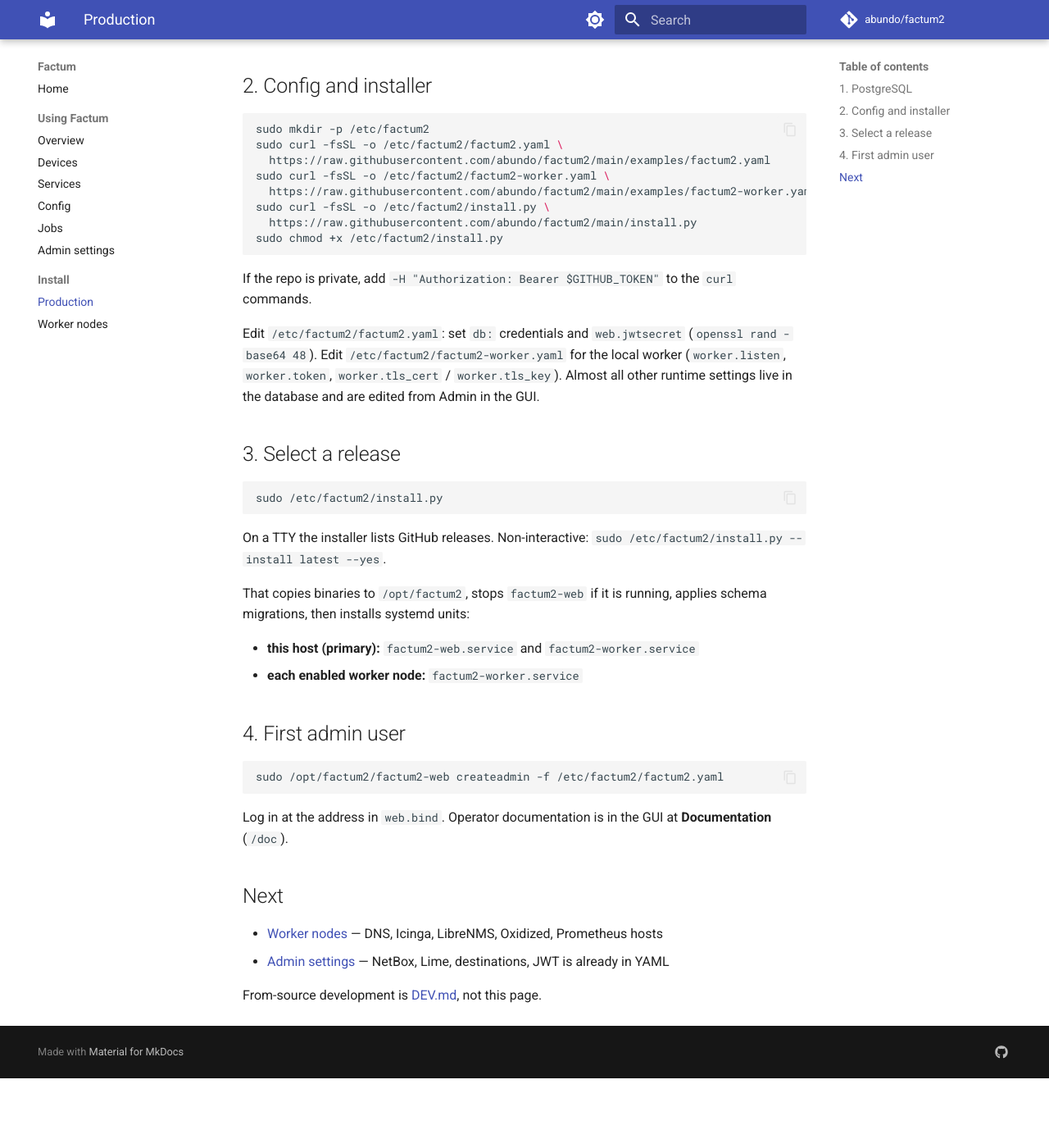
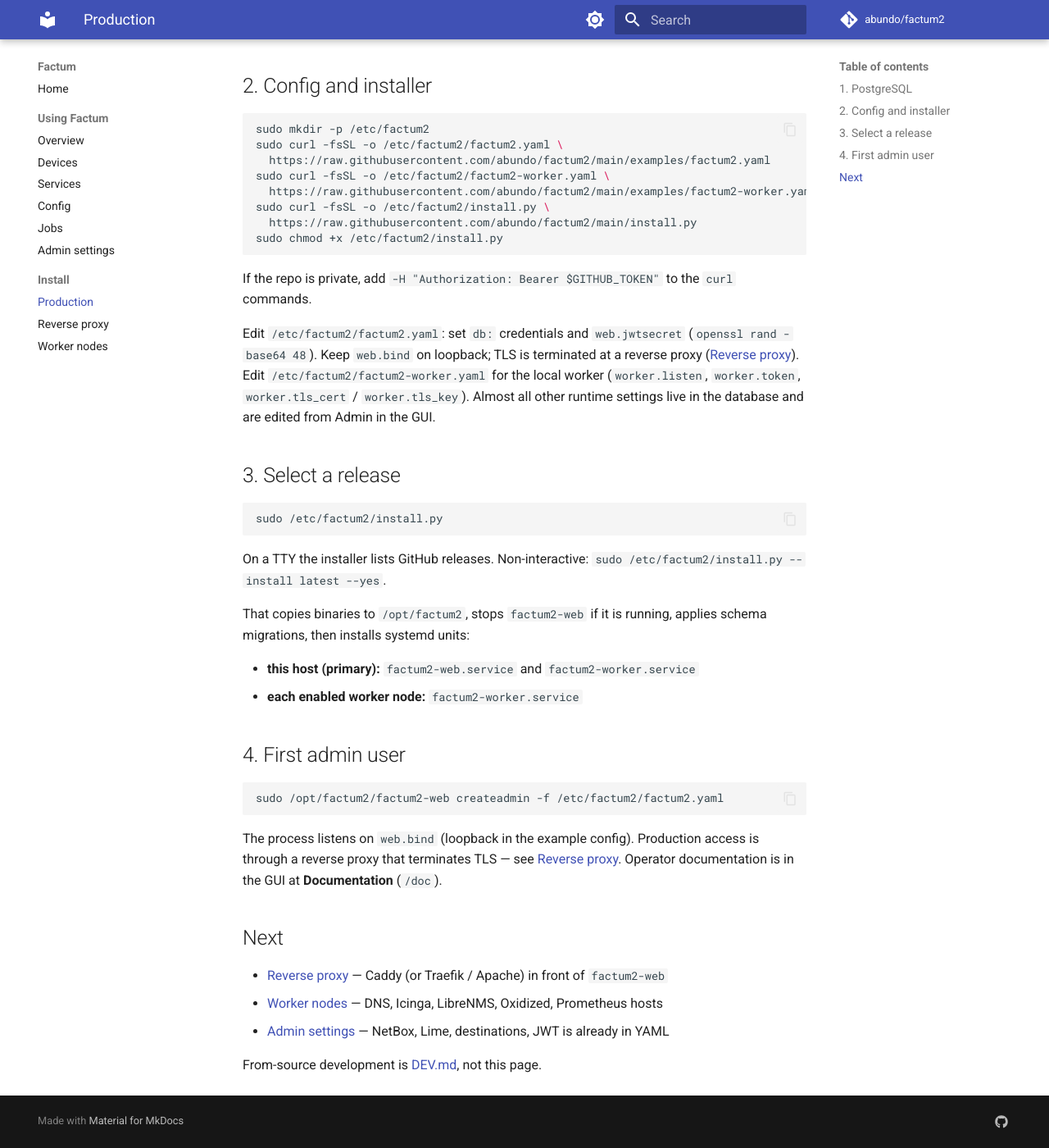
Before and after one commit to abundo/factum2, an MkDocs documentation site: the page built from docs/install/index.md, in a window 1280 px wide and 1400 px high, scrolled down 649 px. Shown: the whole window at 82% size. Built offline with MkDocs 1.6.1 and Material for MkDocs 9.7.7, drawn with Linux system fonts in a browser that asks for light colours; comment, search, counter and statistics services are not loaded; before the commit the page ends 1964 px from its top, so only the background shows below that.

Commit message:
docs: run the primary behind a reverse proxy
factum2-web speaks HTTP on loopback; TLS is terminated at Caddy,
Traefik, or Apache. Add Caddy setup for certificates already on disk.

````diff
--- a/docs/install/index.md
+++ b/docs/install/index.md
@@ -46,10 +46,11 @@
 the `curl` commands.
 
 Edit `/etc/factum2/factum2.yaml`: set `db:` credentials and `web.jwtsecret`
-(`openssl rand -base64 48`). Edit `/etc/factum2/factum2-worker.yaml` for
-the local worker (`worker.listen`, `worker.token`, `worker.tls_cert` /
-`worker.tls_key`). Almost all other runtime settings live in the database
-and are edited from Admin in the GUI.
+(`openssl rand -base64 48`). Keep `web.bind` on loopback; TLS is
+terminated at a reverse proxy ([Reverse proxy](reverse-proxy.md)). Edit
+`/etc/factum2/factum2-worker.yaml` for the local worker (`worker.listen`,
+`worker.token`, `worker.tls_cert` / `worker.tls_key`). Almost all other
+runtime settings live in the database and are edited from Admin in the GUI.
 
 ## 3. Select a release
 
@@ -72,11 +73,15 @@
 sudo /opt/factum2/factum2-web createadmin -f /etc/factum2/factum2.yaml
 ```
 
-Log in at the address in `web.bind`. Operator documentation is in the GUI
+The process listens on `web.bind` (loopback in the example config).
+Production access is through a reverse proxy that terminates TLS — see
+[Reverse proxy](reverse-proxy.md). Operator documentation is in the GUI
 at **Documentation** (`/doc`).
 
 ## Next
 
+- [Reverse proxy](reverse-proxy.md) — Caddy (or Traefik / Apache) in front
+  of `factum2-web`
 - [Worker nodes](workers.md) — DNS, Icinga, LibreNMS, Oxidized, Prometheus
   hosts
 - [Admin settings](../user/settings.md) — NetBox, Lime, destinations, JWT
--- a/mkdocs.yml
+++ b/mkdocs.yml
@@ -52,6 +52,7 @@
       - Admin settings: user/settings.md
   - Install:
       - Production: install/index.md
+      - Reverse proxy: install/reverse-proxy.md
       - Worker nodes: install/workers.md
 
 exclude_docs: |
````
Also changed, not shown: README.md (+15 -8 lines), docs/index.md (+1 -0 lines), docs/install/reverse-proxy.md (added, +85 -0 lines), docs/install/workers.md (+3 -2 lines), docs/user/settings.md (+2 -1 lines), 2 other files.
